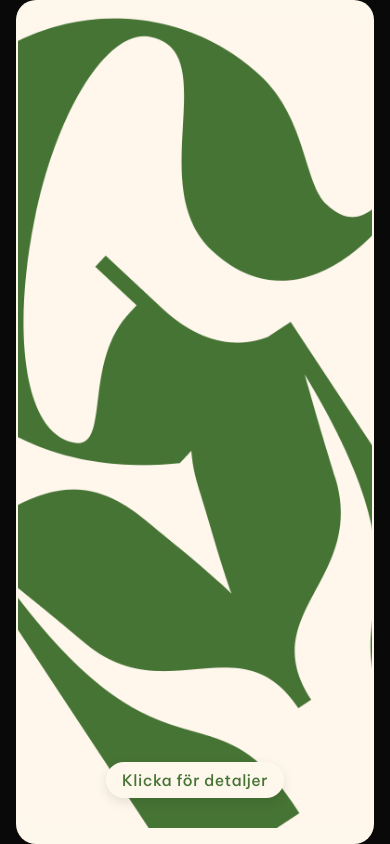
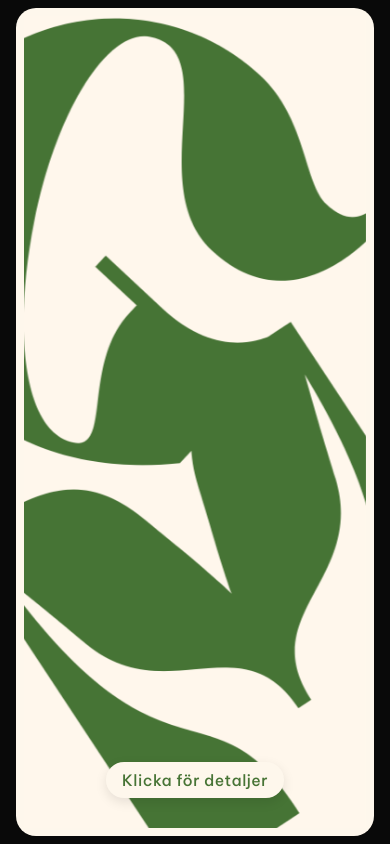
Before and after one commit to guusli/wedding, a plain HTML site: page index.html in a window 390 px wide. Drawn offline with Linux system fonts and the light colour scheme.

Commit message:
Update container styling and fix meta tags for clean image URLs

```diff
--- a/index.html
+++ b/index.html
@@ -67,10 +67,9 @@
 
       .container {
         background: #fef7ec;
-        padding: 8px;
+        padding: 16px;
         border-radius: 20px;
         width: 100%;
-        height: 100%;
         display: flex;
         justify-content: center;
         align-items: center;
@@ -83,7 +82,7 @@
         width: 98vw;
         max-width: 1200px;
         max-height: 800px;
-        border-radius: 10px;
+        border-radius: 0;
         cursor: pointer;
         margin: 0;
       }
@@ -112,7 +111,7 @@
         display: flex;
         align-items: center;
         justify-content: center;
-        border-radius: 20px;
+        border-radius: 0;
         overflow: hidden;
         box-shadow: none;
       }
@@ -188,7 +187,7 @@
         }
 
         .container {
-          padding: 4px;
+          padding: 12px;
         }
 
         .card {
@@ -223,7 +222,7 @@
         }
 
         .container {
-          padding: 2px;
+          padding: 8px;
         }
 
         .card {
```
Also changed, not shown: ahsing-regular.otf (added).
